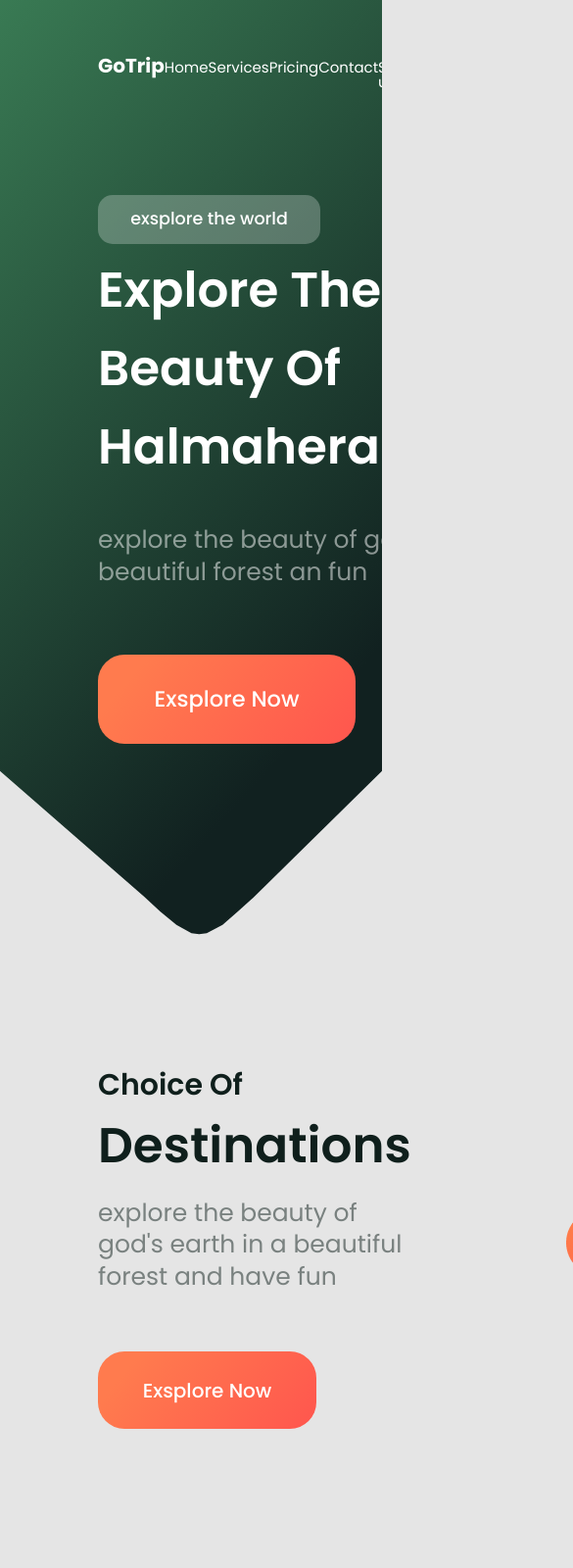
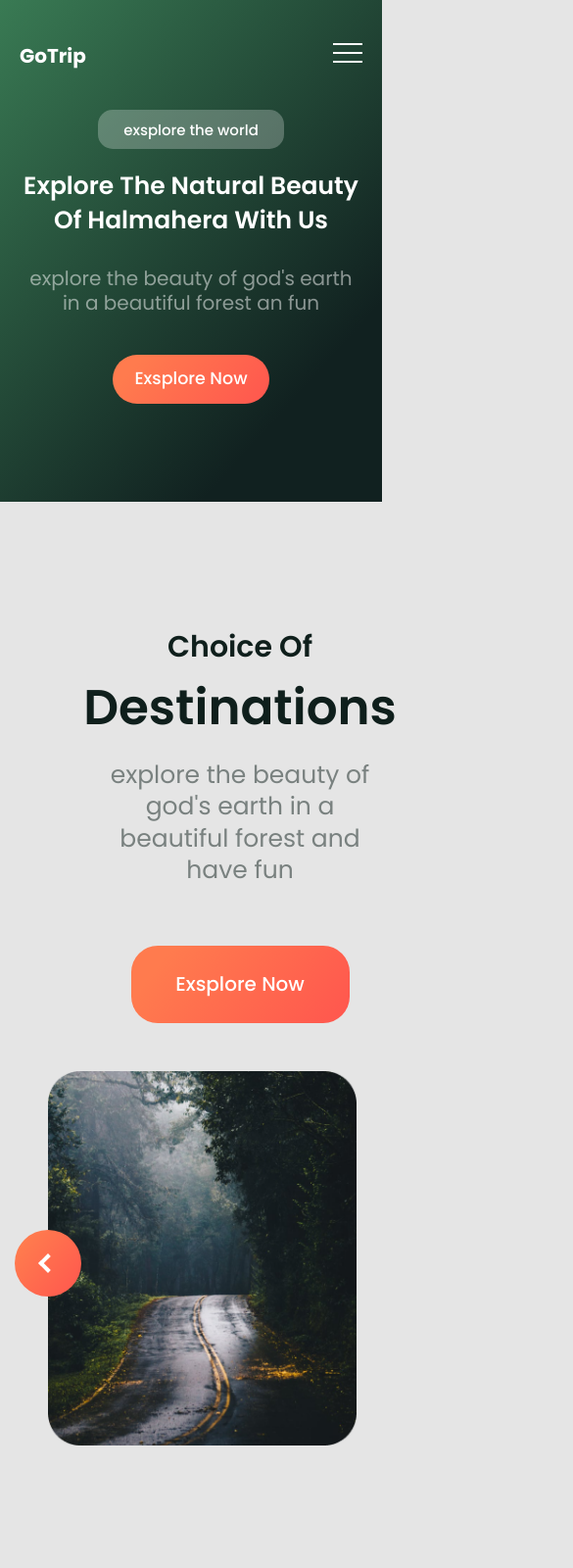
Before and after one commit to ElenSeverina/project_go_trip, a website: page index.html in a window 390 px wide. Shown: the top 1600 px of the page at 98% size, 585 px wide, since content can reach past the window. Drawn offline with Linux system fonts and the light colour scheme.

Commit message:
no commit message

```diff
--- a/css/common.css
+++ b/css/common.css
@@ -29,6 +29,18 @@ button {
   width: 223px;
   height: 79px;
   color: #FFFFFF;
+  cursor: pointer;
+}
+
+button:hover {
+  opacity: 0.8;
+}
+
+button:active {
+  border: 1px solid;
+  box-shadow: inset 0 0 20px rgba(37, 33, 33, 0.5), 0 0 20px rgba(10, 9, 9, 0.2);
+  outline-color: rgba(27, 21, 21, 0);
+  text-shadow: 1px 1px 2px #427388;
 }
 
 h1 {
--- a/css/page.css
+++ b/css/page.css
@@ -7,8 +7,38 @@ header {
   clip-path: polygon(50% 0%,100.00% 0.00%,100.00% 82.05%,66.30% 95.51%,62.22% 97.01%,58.26% 98.40%,54.12% 99.30%,52.12% 99.40%,50.12% 99.30%,46.19% 98.40%,41.98% 97.01%,37.75% 95.41%,0.00% 82.05%,0.00% 0.00%);
 }
 
+@media (max-width: 767px) {
+  header {
+    clip-path: polygon(0 0, 100% 0, 100% 100%, 0 100%);
+  }
+}
+
 .padding {
   padding: 0 100px 0 100px;
+}
+
+@media (max-width: 992px) {
+  .padding {
+    padding: 0 60px 0 60px;
+  }
+}
+
+@media (max-width: 767px) {
+  .padding {
+    padding: 0 40px 0 40px;
+  }
+}
+
+@media (max-width: 480px) {
+  .padding {
+    padding: 0 20px 0 20px;
+  }
+}
+
+@media (max-width: 320px) {
+  .padding {
+    padding: 0 10px 0 10px;
+  }
 }
 
 .menu {
@@ -16,6 +46,7 @@ header {
   justify-content: space-between;
   align-items: baseline;
   padding-top: 44px;
+  width: 100%;
 }
 
 .logo {
@@ -25,6 +56,18 @@ header {
   width: 93px;
 }
 
+.burger-menu {
+  max-width: 910px;
+  display: flex;
+  justify-content: space-between;
+}
+
+@media (max-width: 992px) {
+  .burger-menu {
+    align-items: baseline;
+  }
+}
+
 nav {
   display: flex;
   justify-content: space-between;
@@ -32,19 +75,132 @@ nav {
   width: 365px;
 }
 
+@media (max-width: 992px) {
+  .logo {
+    padding-right: 30px;
+  }
+  nav {
+    width: 265px;
+  }
+}
+
 .login {
   width: 210px;
   display: flex;
   justify-content: space-between;
   align-items: baseline;
+  padding-left: 20px;
+}
+
+@media (max-width: 992px) {
+  .login {
+    width: 170px;
+  }
 }
 
 .btn-login {
   width: 128px;
   height: 49px;
   border-radius: 100px;
-  font-size: 0.6rem; /*15 22*/
+  font-size: 0.6rem;
   line-height: 0.6rem;
+}
+
+@media (max-width: 992px) {
+  .btn-login {
+    width: 90px;
+    height: 30px;
+    font-size: 0.5rem;
+    line-height: 0.5rem;
+  }
+}
+
+.burger {
+  display: none;
+}
+
+@media (max-width: 767px) {
+  .burger {
+    display: block;
+    position: relative;
+    width: 30px;
+    height: 20px;
+  }
+  .burger span {
+    position: absolute;
+    background: #ffff;
+    width: 100%;
+    height: 2px;
+    top: 9px;
+    transition: all 0.3s ease 0s;
+  }
+  .burger:before,
+  .burger:after {
+    content: '';
+    background: #ffff;
+    position: absolute;
+    width: 100%;
+    height: 2px;
+    transition: all 0.3s ease 0s;
+  }
+  .burger:after {
+    bottom: 0;
+  }
+  .burger.active:before {
+    transform:rotate(45deg);
+    top: 9px;
+  }
+  .burger.active:after {
+    transform:rotate(-45deg);
+    bottom: 9px;
+  }
+  .burger.active span {
+    transform: scale(0);
+  }
+  .burger-menu {
+    display: flex;
+    flex-direction: column;
+    justify-content: stretch;
+    position: fixed;
+    top: -230px;
+    width: 100%;
+    left: 0;
+    height: 200px;
+    background-color: rgb(159, 202, 163);
+    overflow: auto;
+    padding: 30px 0 0 20px;
+    transition: all 0.3s ease 0s;
+  }
+  .burger-menu.active {
+    top: 85px;
+  }
+  nav {
+    display: flex;
+    flex-direction: column;
+    align-items:flex-start;
+    width: 100px;
+  }
+  a {
+    color: #0d0e0d;
+    padding-bottom: 10px;
+    font-size: 0.7rem;
+  }
+  .login {
+    display: flex;
+    flex-direction: column;
+    align-items: baseline;
+    padding-top: 20px;
+    height: 55px;
+    padding-left: 0;
+  }
+  .btn-login {
+    width: 70px;
+    height: 25px;
+    border-radius: 10px;
+    font-size: 0.5rem;
+    line-height: 0.3rem;
+    font-weight: 400;
+  }
 }
 
 .header-content {
@@ -55,7 +211,25 @@ nav {
 
 .content-text {
   padding-top: 86px;
-  width: 603px;
+  max-width: 603px;
+  display: flex;
+  flex-direction: column;
+}
+
+@media (max-width: 767px) {
+  .content-text {
+    padding-top: 25px;
+    height: 450px;
+    align-items: center;
+    text-align: center;
+  }
+}
+
+@media (max-width: 480px) {
+  .content-text {
+    padding-top: 25px;
+    height: 400px;
+  }
 }
 
 .btn-transperent {
@@ -67,15 +241,72 @@ nav {
   line-height: 0.7rem;
 }
 
+@media (max-width: 767px) {
+  .btn-transperent {
+    width: 190px;
+    height: 40px;
+    font-size: 0.6rem;
+    line-height: 0.6rem;
+  }
+}
+
+@media (max-width: 320px) {
+  .btn-transperent {
+    width: 140px;
+    height: 30px;
+    font-size: 0.5rem;
+    line-height: 0.3rem;
+  }
+}
+
 h1 {
-  padding-top: 7px;
-  height: 249px;
+  padding-top: 20px;
+  max-height: 249px;
+  padding-bottom: 30px;
+}
+
+@media (max-width: 1075px) {
+  h1 {
+    font-size: 1.6rem;
+    line-height: 2.8rem;
+  }
+}
+
+@media (max-width: 992px) {
+  h1 {
+    font-size: 1.4rem;
+    line-height: 2.6rem;
+  }
+}
+
+@media (max-width: 767px) {
+  h1 {
+    padding-bottom: 20px;
+    font-size: 1.3rem;
+    line-height: 2.1rem;
+  }
+}
+
+@media (max-width: 480px) {
+  h1 {
+    padding-bottom: 30px;
+    font-size: 1rem;
+    line-height: 1.4rem;
+  }
 }
 
 .header-text {
-  padding: 30px 0 68px 0;
-  width: 519px;
+  padding-bottom: 68px;
+  max-width: 519px;
   color: #fff;
+}
+
+@media (max-width: 767px) {
+  .header-text {
+    padding-bottom: 40px;
+    font-size: 0.8rem;
+    line-height: 1rem;
+  }
 }
 
 .header-btn {
@@ -85,8 +316,45 @@ h1 {
   height: 91px;
 }
 
+@media (max-width: 992px) {
+  .header-btn {
+    font-size: 0.8rem;
+    line-height: 0.8rem;
+    width: 180px;
+    height: 70px;
+  }
+}
+
+@media (max-width: 767px) {
+  .header-btn {
+    font-size: 0.7rem;
+    line-height: 0.7rem;
+    width: 160px;
+    height: 50px;
+    align-items: center;
+  }
+}
+
+@media (max-width: 320px) {
+  .header-btn {
+    width: 120px;
+    height: 40px;
+    font-size: 0.5rem;
+    line-height: 0.4rem;
+  }
+}
+
 .content-img {
-  padding: 25px 40px 0 0;
+  padding: 25px 0 0 40px;
+  width: 100%;
+  height: 100%;
+  overflow: hidden;
+}
+
+@media (max-width: 767px) {
+  .content-img {
+    display: none;
+  }
 }
 
 .main {
@@ -100,9 +368,26 @@ h1 {
   height: 456px;
 }
 
+@media (max-width: 992px) {
+  .choice {
+    flex-direction: column;
+    height: 900px;
+  }
+}
+
 .choice-content {
   padding: 50px 0 0 100px;
   max-width: 456px;
+}
+
+@media (max-width: 992px) {
+  .choice-content {
+    max-width: 100%;
+    display: flex;
+    flex-direction: column;
+    align-items: center;
+    text-align: center;
+  }
 }
 
 .choice-title {
@@ -127,28 +412,69 @@ h1 {
 .controler {
   position: absolute;
   top: 190px;
-  left: 578px;
+  left: 15px;
   cursor: pointer;
-  transition: all .4s ease;
+  border-radius: 50px;
+  width: 68px;
+  height: 68px;
+}
+
+i {
+  border: solid #ffff;
+  border-width: 0 4px 4px 0;
+  display: inline-block;
+  padding: 5px;
+  transform: rotate(135deg);
+}
+
+.controler:hover {
+  opacity: 0.7;
+}
+
+.controler:active {
+  border: 1px solid;
+  box-shadow: inset 0 0 20px rgba(37, 33, 33, 0.5), 0 0 20px rgba(10, 9, 9, 0.2);
+  outline-color: rgba(27, 21, 21, 0);
+  text-shadow: 1px 1px 2px #427388;
 }
 
 .choice-slider {
   display: flex;
   justify-content: space-between;
+  position: relative;
   overflow: hidden;
   padding-left: 49px;
 }
 
+.slider-items {
+  display: flex;
+  justify-content: space-between;
+}
+
 .slide1, .slide3 {
   padding-top: 28px;
-  height: 402px;
-  width: 335px;
+  max-height: 402px;
+  max-width: 335px;
+}
+
+@media (max-width: 1075px) {
+  .slide1, .slide3 {
+    max-height: 382px;
+    max-width: 315px;
+  }
 }
 
 .slide2 {
-  height: 456px;
-  width: 380px;
+  max-height: 456px;
+  max-width: 380px;
   padding: 0 30px 0;
+}
+
+@media (max-width: 1075px) {
+  .slide2 {
+    max-height: 436px;
+    max-width: 360px;
+  }
 }
 
 .customs-review {
@@ -270,6 +596,7 @@ input {
   font-size: 0.9rem;
   line-height: 0.9rem;
   opacity: 0.5;
+  outline: none;
 }
 
 .subscribe-btn {
--- a/index.html
+++ b/index.html
@@ -19,6 +19,10 @@
       <div class="padding">
         <div class="menu">
           <div class="logo">GoTrip</div>
+          <div class="burger" id="burger">
+            <span></span>
+          </div>
+          <div class="burger-menu">
             <nav class="navigation">
               <a href="#">Home</a>
               <a href="#">Services</a>
@@ -28,6 +32,7 @@
             <div class="login">
               <a href="#">Sign up</a>
               <button class="btn-login" type="button">Login</button>
+            </div>
           </div>
         </div>
         <div class="header-content">
@@ -58,13 +63,15 @@
           </div>
           <button class="btn choice-btn" type="button">Exsplore Now</button>
         </div>
+        <div class="choice-slider">
           <div>
-          <img class="controler" src="./icons/main/controler.png" alt="controler" />
+            <button class="btn controler" type="button"><i class="arrow"></i></button>
           </div>
-        <div class="choice-slider">
+          <div class="slider-items">
             <img class="slide1" src="./img/main/forest-road.png" alt="forest-road" />
             <img class="slide2" src="./img/main/person-on-road.png" alt="person-on-road" />
             <img class="slide3" src="./img/main/forest-road.png" alt="forest-road" />
+          </div>
         </div>
       </section>
       <section class="customs-review padding">
--- a/script/script.js
+++ b/script/script.js
@@ -0,0 +1,12 @@
+document.addEventListener('DOMContentLoaded', function() {
+  document.getElementById('burger').addEventListener('click', function() {
+    document.querySelector('.burger').classList.toggle('active');
+    document.querySelector('.burger-menu').classList.toggle('active');
+  })
+});
+
+// document.addEventListener('DOMContentLoaded', function() {
+//   document.querySelector('.slider-items').addEventListener('click', function() {
+//     document.querySelector('.burger').classList.toggle('active');
+//   })
+// });
```
Lines whose indentation alone changed are shown as unchanged.
